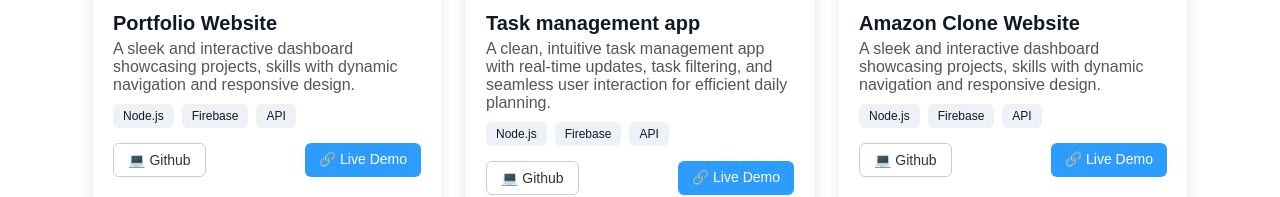
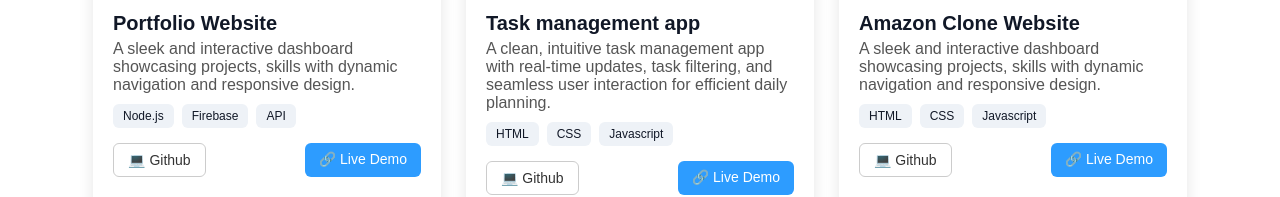
Before and after one commit to Banashree7/PORTFOLIO_PROJ, a plain HTML site: page index.html in a window 1280 px wide. Shown: the part 2289-2486 px from the top of the page. Drawn offline with Linux system fonts and the light colour scheme.

Commit message:
Tech stack updated for ToDo

```diff
--- a/index.html
+++ b/index.html
@@ -172,7 +172,7 @@
                 <p>A clean, intuitive task management app with real-time updates, task filtering, and seamless user interaction for efficient daily planning.</p>
 
                 <div class="tags">
-                    <span>Node.js</span><span>Firebase</span><span>API</span>
+                    <span>HTML</span><span>CSS</span><span>Javascript</span>
                 </div>
 
                 <div class="project-buttons">
@@ -188,7 +188,7 @@
                 <p>A sleek and interactive dashboard showcasing projects, skills with dynamic navigation and responsive design.</p>
 
                 <div class="tags">
-                    <span>Node.js</span><span>Firebase</span><span>API</span>
+                    <span>HTML</span><span>CSS</span><span>Javascript</span>
                 </div>
 
                 <div class="project-buttons">
```
